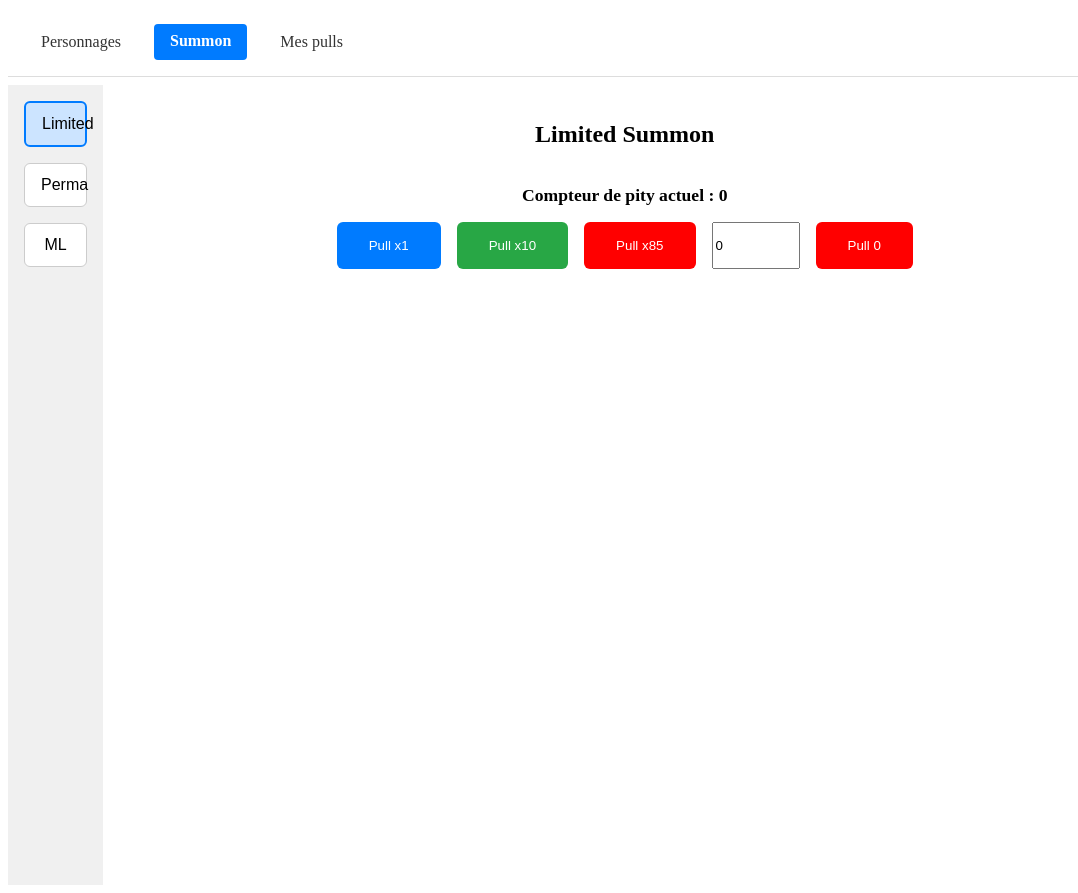
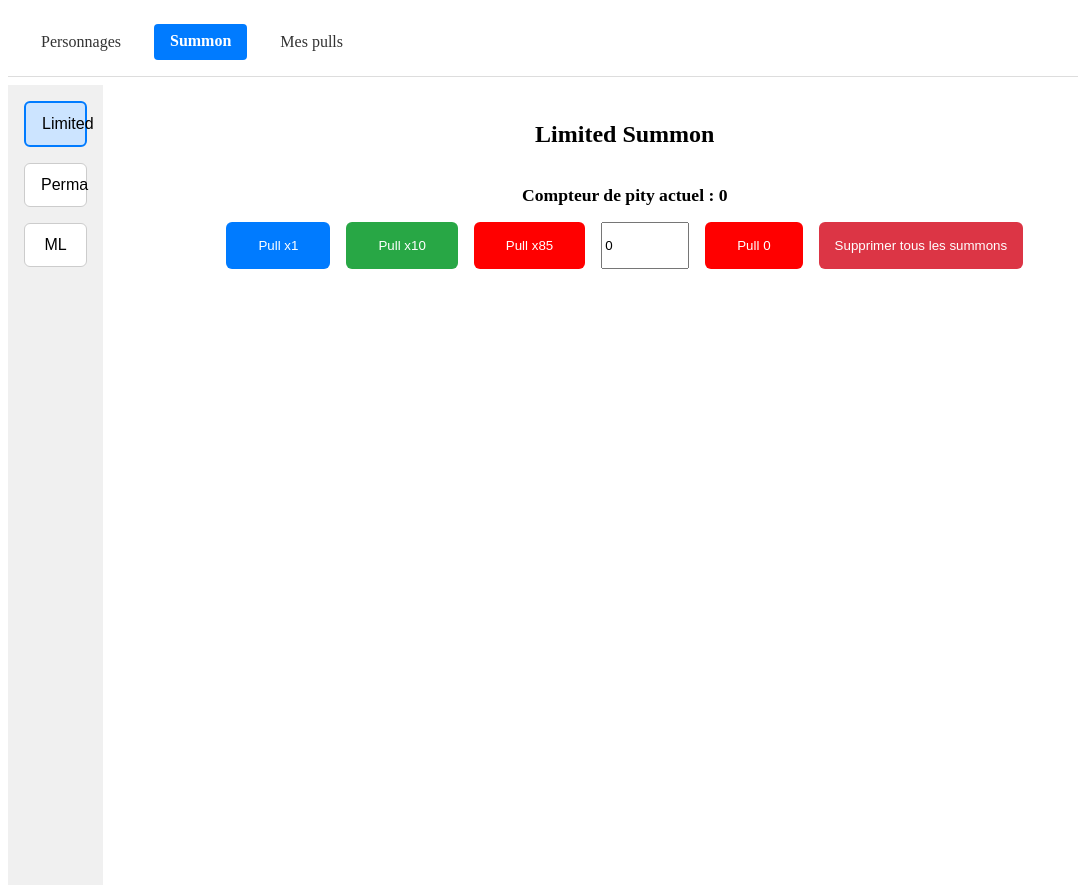
Before and after one commit to MarvinBel/gacha-sim, a React (Create React App) app: page /summons in a window 1280 px wide. Both pictures are taken after a click on the button "Limited". Shown: the whole page, without its empty margins (0-1078 px from the left). Built offline with nearby package versions, Linux system fonts and the light colour scheme.

Commit message:
[FIX] Display fix when too many summons

```diff
--- a/src/pages/Summons.tsx
+++ b/src/pages/Summons.tsx
@@ -1,6 +1,6 @@
 import React, { useState } from 'react';
 import { performSinglePull, performMultiPull, perform85Pull, performCustomPull } from '../utils/pullLogic';
-import { saveSummon } from '../services/StorageService';
+import { saveSummon, getSummons, clearSummons } from '../services/StorageService';
 import { Summon } from '../types/types';
 
 const Summons: React.FC = () => {
@@ -56,6 +56,12 @@ const Summons: React.FC = () => {
       setCustom(0);
     }
   };
+    const handleClearSummons = () => {
+      clearSummons();
+      setCurrentPulls([]);
+      setPityCounter(0);
+    };
+
 
   return (
     <div style={{ display: 'flex', height: '100vh', overflow: 'hidden' }}>
@@ -116,10 +122,24 @@ const Summons: React.FC = () => {
               <button onClick={handlePullCustom} style={{ ...buttonStyle, backgroundColor: 'red' }}>
                 Pull {custom}
               </button>
+                      <button
+          onClick={handleClearSummons}
+          style={{
+            padding: '0.5rem 1rem',
+            borderRadius: 6,
+            border: 'none',
+            cursor: 'pointer',
+            backgroundColor: '#dc3545',
+            color: 'white',
+            flexGrow: 1,
+          }}
+        >
+          Supprimer tous les summons
+        </button>
             </div>
 
             {currentPulls.length > 0 && (
-              <div style={{ display: 'flex', flexWrap: 'wrap', gap: '1rem', justifyContent: 'center' }}>
+              <div style={{ display: 'flex', flexWrap: 'wrap', gap: '1rem', justifyContent: 'center', overflowY: 'auto'}}>
                 {currentPulls.map((pull, idx) => {
                   let pityColor = '#000';
                   if (pull.pityType === 'soft pity') pityColor = 'orange';
```
